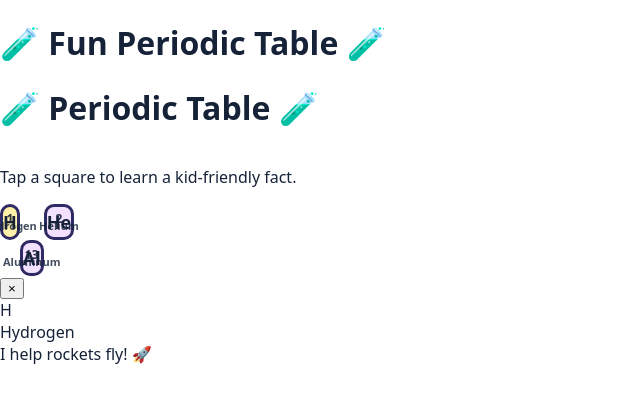
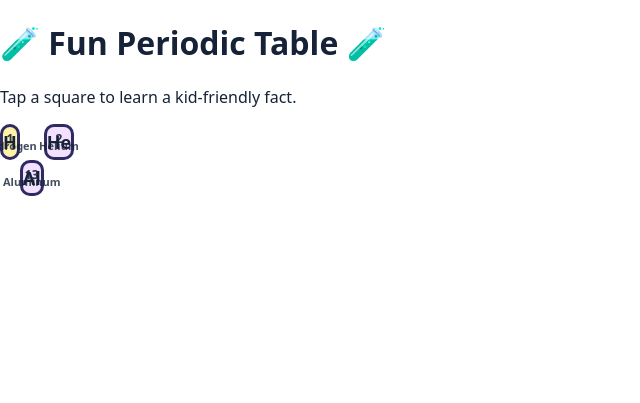
Before and after one commit to MEBANNED/fun-periodic-table, a Flask app: page / in a window 1280 px wide. Shown: the top 403 px of the page, without its empty margins (0-640 px from the left). Run offline with Flask 3, Linux system fonts and the light colour scheme.

Commit message:
Update index.html

```diff
--- a/templates/index.html
+++ b/templates/index.html
@@ -1,38 +1,25 @@
-<!DOCTYPE html>
 <!DOCTYPE html>
 <html lang="en">
 <head>
-  <meta charset="utf-8" />
-  <title>🧪 Children Periodic Table 🧪</title>
-  <meta name="viewport" content="width=device-width, initial-scale=1" />
-  <link rel="stylesheet" href="{{ url_for('static', filename='style.css') }}">
-  <script defer src="{{ url_for('static', filename='script.js') }}"></script>
+  <meta charset="UTF-8" />
+  <meta name="viewport" content="width=device-width, initial-scale=1.0"/>
+  <title>Fun Periodic Table</title>
+  <link rel="stylesheet" href="style.css" />
 </head>
 <body>
+  <!-- Only keep ONE title -->
   <h1>🧪 Fun Periodic Table 🧪</h1>
- <div class="app">
-  <h1>🧪 Periodic Table 🧪</h1>
-  <div id="ptGrid" class="pt-grid"></div>
-</div>
-  <!-- Add more cells or let your JS populate them into #ptGrid -->
-</div>
-  <p class="hint">Tap a square to learn a kid-friendly fact.</p>
 
-  <div id="periodic-table" class="grid"></div>
+  <!-- Info about tapping a square -->
+  <p>Tap a square to learn a kid-friendly fact.</p>
 
-  <!-- overlay + popup (hidden at start) -->
-  <div id="overlay" class="hidden"></div>
-  <div id="popup" class="popup hidden" role="dialog" aria-modal="true">
-    <button id="close" class="close" aria-label="Close">×</button>
+  <!-- Container for the periodic table -->
+  <div id="periodic-table"></div>
 
-    <div class="popup-header">
-      <div id="symbol" class="symbol">H</div>
-      <div class="title">
-        <div id="name" class="name">Hydrogen</div>
-      </div>
-    </div>
+  <!-- Container for the element card -->
+  <div id="element-card"></div>
 
-    <div id="content" class="content">I help rockets fly! 🚀</div>
-  </div>
+  <!-- Your JavaScript file -->
+  <script src="script.js"></script>
 </body>
 </html>
```
